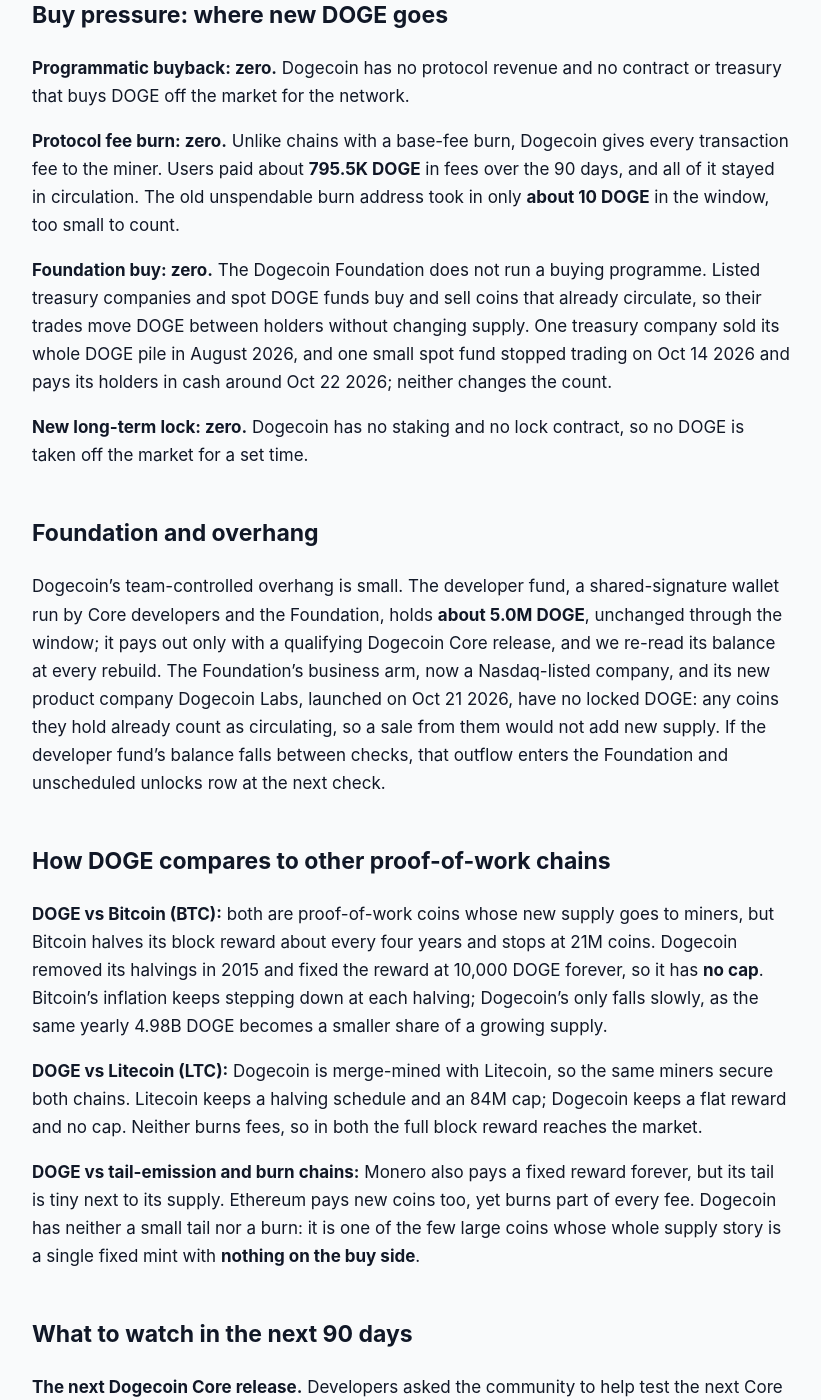
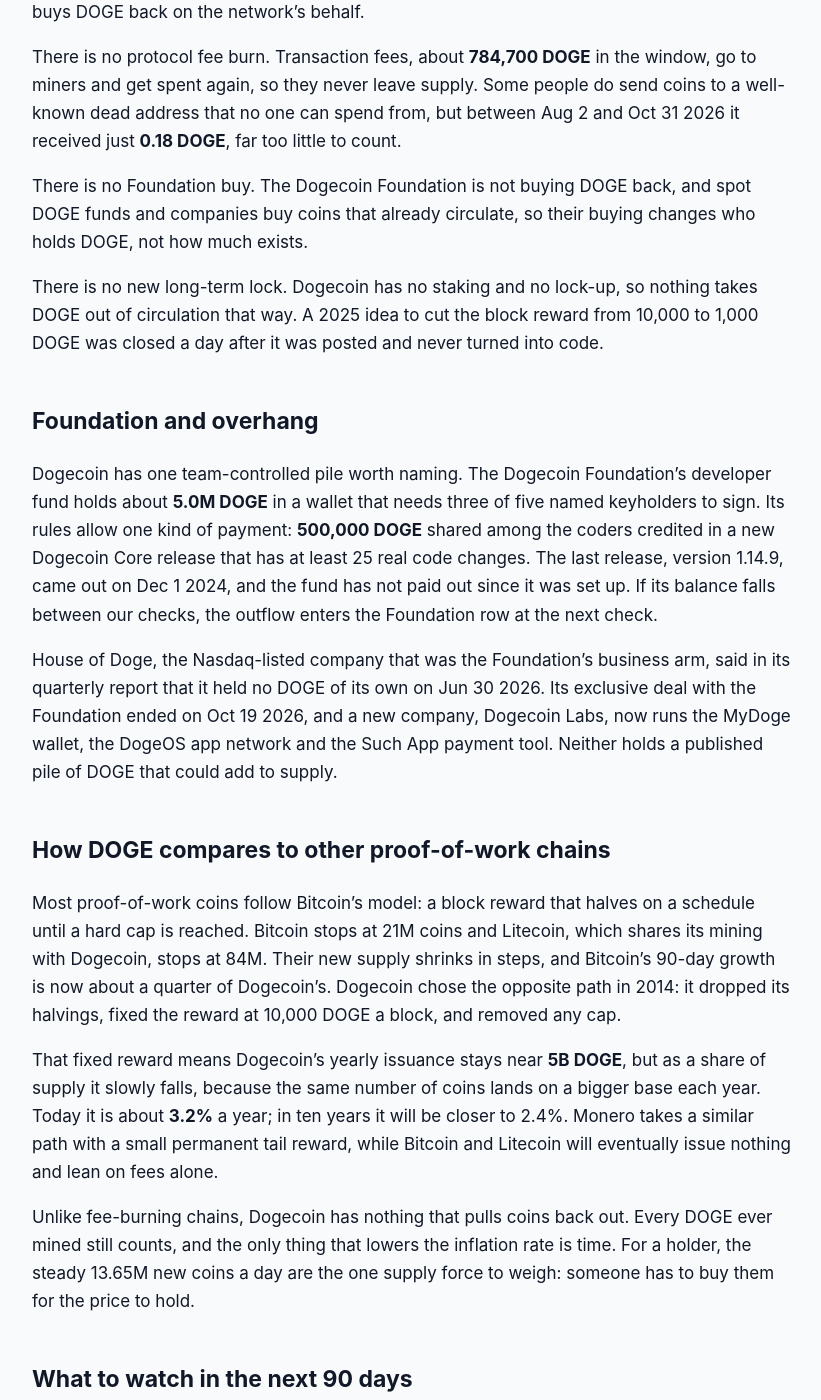
Before and after one commit to jeevansongmy-spec/mrnasdog-articles, a Jekyll site: the page built from crypto/doge-pressure-framework.md, in a window 1280 px wide and 1400 px high, scrolled down 1390 px. Shown: the whole window, without its empty margins (228-1049 px from the left). Built offline with Jekyll 4.4.1, drawn with Linux system fonts in a browser that asks for light colours; some of the changed text lies outside the part shown.

Commit message:
publish: crypto/doge-pressure-framework

```diff
--- a/crypto/doge-pressure-framework.md
+++ b/crypto/doge-pressure-framework.md
@@ -1,66 +1,67 @@
 ---
 title:         "DOGE Inflation Analysis · October 2026 · Supply growing · projected to keep growing"
-description: "DOGE supply grows by design: 10,000 new DOGE every block made 1.23B DOGE in 90 days, with no burn, buyback or lock. +0.78% net, about the same next. No cap."
+description:   "Dogecoin pays miners 10,000 new DOGE a block: 1.23B DOGE in 90 days, nothing burned or bought back, supply up +0.78%. No cap, no vesting and no halving."
 canonical_url: "https://mrnasdog.com/research/doge/inflation"
-tags: ["crypto", "doge", "dogecoin", "proof-of-work"]
-published: true
+tags:          ["crypto", "doge", "dogecoin", "proof-of-work"]
+published:     true
 ---
-Originally published at [https://mrnasdog.com/research/doge/inflation](https://mrnasdog.com/research/doge/inflation) by MrNasDog.
+
+Originally published at [https://mrnasdog.com/research/doge/inflation](https://mrnasdog.com/research/doge/inflation)
 
 # DOGE Inflation Analysis · October 2026 · Supply growing · projected to keep growing
 
-**Dogecoin (DOGE)** is inflationary by design. Every Dogecoin block pays its miner a flat **10,000 DOGE**, and between Jul 23 and Oct 21 2026 that block reward created **1.23B new DOGE**, while nothing was burned, bought back or locked. Net supply grew **+0.78%** in 90 days and is set to grow about the same in the next 90 days. Dogecoin has no supply cap and no halving, so the new DOGE never stops; it only shrinks as a share of a supply that keeps getting bigger.
+DOGE is inflationary by design: every Dogecoin block pays its miner **10,000** new DOGE, with no halving and no supply cap. In the 90 days from Aug 2 to Oct 31 2026 miners received **1.23B DOGE** while nothing was burned or bought back, so supply grew **+0.78%**, and other trackers read **+0.79%**, the same picture. The next 90 days should look almost exactly the same.
 
 ## The verdict, in one paragraph
 
-Over the 90 days to Oct 21 2026, DOGE supply grew a net **+0.78%** (1.23B new DOGE against **156.41B DOGE** in circulation), and the next 90 days are projected at the same **+0.78%**. Other supply trackers show **+0.79%** for the same 90 days, a difference of just **0.01 points**, so the two readings agree and no warning flag is shown. In a year the Dogecoin block reward adds about **4.98B DOGE**, roughly 3.2% of today's supply. Label: **a fixed-reward proof-of-work coin with steady, uncapped inflation and nothing on the buy side**.
+Dogecoin's net supply change over the last 90 days is **+0.78%**, and the projection for the next 90 days is also **+0.78%**. Other supply trackers show **+0.79%** for the same stretch, a difference of less than a hundredth of a percentage point, so the coin page carries no warning note. Every one of the **1,228,560,000** new DOGE in the window came from the block reward, and not a single coin left supply. The label that fits Dogecoin is simple: a fixed mint with nothing to burn it back, inflationary by design at roughly **3.2%** a year on today's supply.
 
 ## Sell pressure: where new DOGE comes from
 
-**Protocol inflation is the only source of new DOGE: 1.23B DOGE in 90 days.** Dogecoin is a scrypt proof-of-work chain, merge-mined with Litecoin, and every block it has made since block 600,000 in 2015 pays exactly 10,000 DOGE to the miner who finds it. Between Jul 23 and Oct 21 2026 the network produced **122,741 blocks**, one every 63.35 seconds on average instead of the 60-second target, so the window paid out **1,227,410,000 DOGE**, about **13.6M DOGE a day**. Because the reward is paid per block, a slower chain means fewer new coins than the round 1.30B a perfect one-minute pace would give. The software has not changed since Dogecoin Core 1.14.9 shipped in December 2024, so the same reward runs into the next 90 days: another **1.23B DOGE**.
+Protocol inflation is the whole story. Dogecoin pays a flat **10,000 DOGE** to the miner of every block, a rule fixed since 2015. From Aug 2 to Oct 31 2026 miners found **122,856** blocks, which made **1,228,560,000 DOGE**, about **13.65M** a day. The chain aims for one block a minute, but blocks arrived every **63 seconds** on average, so Dogecoin made about 5% fewer coins than the one-a-minute target would suggest. Because the reward is set per block, a faster chain would make more DOGE and a slower one less; the pace has held near 1,365 blocks a day.
 
-**Vesting unlocks are zero.** Dogecoin launched in December 2013 as a fair launch, with no presale, no team allocation and no investor share, so there is no vesting calendar and no unlock cliff. Every DOGE that exists came out of a mined block.
+Vesting unlocks add nothing. Dogecoin launched in December 2013 with no presale, no team share and no investor share, so every DOGE in existence was mined and no locked tranche is waiting.
 
-**Foundation and unscheduled unlocks are zero.** The only Dogecoin wallet with a written payout rule is the developer fund, which holds about **5.0M DOGE** and pays **500K DOGE** to credited contributors each time a new Dogecoin Core version is released. No version has shipped since December 2024 and none has a release date, so no payout is booked for the next 90 days.
+Foundation and unscheduled unlocks add nothing in this window. The Dogecoin Foundation's developer fund, about **5.0M DOGE**, sent nothing out between Aug 2 and Oct 31 2026, and in fact nothing has left it since December 2022. It only pays after a qualifying Dogecoin Core release, and no release is dated.
 
-**Long-term locked or bankruptcy supply is zero.** No bankruptcy estate, court order or long lock holds DOGE waiting to be released. Coins held by companies, funds and exchanges already circulate.
+Long-term locked or bankruptcy coins add nothing either. There is no court estate or locked pile of DOGE waiting to be paid out. When the treasury company CleanCore sold its DOGE stash, reported on Aug 24 2026, it sold coins that were already circulating, which moves them between owners but creates no new DOGE.
 
 ## Buy pressure: where new DOGE goes
 
-**Programmatic buyback: zero.** Dogecoin has no protocol revenue and no contract or treasury that buys DOGE off the market for the network.
+There is no programmatic buyback. Dogecoin has no treasury income and no program that buys DOGE back on the network's behalf.
 
-**Protocol fee burn: zero.** Unlike chains with a base-fee burn, Dogecoin gives every transaction fee to the miner. Users paid about **795.5K DOGE** in fees over the 90 days, and all of it stayed in circulation. The old unspendable burn address took in only **about 10 DOGE** in the window, too small to count.
+There is no protocol fee burn. Transaction fees, about **784,700 DOGE** in the window, go to miners and get spent again, so they never leave supply. Some people do send coins to a well-known dead address that no one can spend from, but between Aug 2 and Oct 31 2026 it received just **0.18 DOGE**, far too little to count.
 
-**Foundation buy: zero.** The Dogecoin Foundation does not run a buying programme. Listed treasury companies and spot DOGE funds buy and sell coins that already circulate, so their trades move DOGE between holders without changing supply. One treasury company sold its whole DOGE pile in August 2026, and one small spot fund stopped trading on Oct 14 2026 and pays its holders in cash around Oct 22 2026; neither changes the count.
+There is no Foundation buy. The Dogecoin Foundation is not buying DOGE back, and spot DOGE funds and companies buy coins that already circulate, so their buying changes who holds DOGE, not how much exists.
 
-**New long-term lock: zero.** Dogecoin has no staking and no lock contract, so no DOGE is taken off the market for a set time.
+There is no new long-term lock. Dogecoin has no staking and no lock-up, so nothing takes DOGE out of circulation that way. A 2025 idea to cut the block reward from 10,000 to 1,000 DOGE was closed a day after it was posted and never turned into code.
 
 ## Foundation and overhang
 
-Dogecoin's team-controlled overhang is small. The developer fund, a shared-signature wallet run by Core developers and the Foundation, holds **about 5.0M DOGE**, unchanged through the window; it pays out only with a qualifying Dogecoin Core release, and we re-read its balance at every rebuild. The Foundation's business arm, now a Nasdaq-listed company, and its new product company Dogecoin Labs, launched on Oct 21 2026, have no locked DOGE: any coins they hold already count as circulating, so a sale from them would not add new supply. If the developer fund's balance falls between checks, that outflow enters the Foundation and unscheduled unlocks row at the next check.
+Dogecoin has one team-controlled pile worth naming. The Dogecoin Foundation's developer fund holds about **5.0M DOGE** in a wallet that needs three of five named keyholders to sign. Its rules allow one kind of payment: **500,000 DOGE** shared among the coders credited in a new Dogecoin Core release that has at least 25 real code changes. The last release, version 1.14.9, came out on Dec 1 2024, and the fund has not paid out since it was set up. If its balance falls between our checks, the outflow enters the Foundation row at the next check.
+
+House of Doge, the Nasdaq-listed company that was the Foundation's business arm, said in its quarterly report that it held no DOGE of its own on Jun 30 2026. Its exclusive deal with the Foundation ended on Oct 19 2026, and a new company, Dogecoin Labs, now runs the MyDoge wallet, the DogeOS app network and the Such App payment tool. Neither holds a published pile of DOGE that could add to supply.
 
 ## How DOGE compares to other proof-of-work chains
 
-**DOGE vs Bitcoin (BTC):** both are proof-of-work coins whose new supply goes to miners, but Bitcoin halves its block reward about every four years and stops at 21M coins. Dogecoin removed its halvings in 2015 and fixed the reward at 10,000 DOGE forever, so it has **no cap**. Bitcoin's inflation keeps stepping down at each halving; Dogecoin's only falls slowly, as the same yearly 4.98B DOGE becomes a smaller share of a growing supply.
+Most proof-of-work coins follow Bitcoin's model: a block reward that halves on a schedule until a hard cap is reached. Bitcoin stops at 21M coins and Litecoin, which shares its mining with Dogecoin, stops at 84M. Their new supply shrinks in steps, and Bitcoin's 90-day growth is now about a quarter of Dogecoin's. Dogecoin chose the opposite path in 2014: it dropped its halvings, fixed the reward at 10,000 DOGE a block, and removed any cap.
 
-**DOGE vs Litecoin (LTC):** Dogecoin is merge-mined with Litecoin, so the same miners secure both chains. Litecoin keeps a halving schedule and an 84M cap; Dogecoin keeps a flat reward and no cap. Neither burns fees, so in both the full block reward reaches the market.
+That fixed reward means Dogecoin's yearly issuance stays near **5B DOGE**, but as a share of supply it slowly falls, because the same number of coins lands on a bigger base each year. Today it is about **3.2%** a year; in ten years it will be closer to 2.4%. Monero takes a similar path with a small permanent tail reward, while Bitcoin and Litecoin will eventually issue nothing and lean on fees alone.
 
-**DOGE vs tail-emission and burn chains:** Monero also pays a fixed reward forever, but its tail is tiny next to its supply. Ethereum pays new coins too, yet burns part of every fee. Dogecoin has neither a small tail nor a burn: it is one of the few large coins whose whole supply story is a single fixed mint with **nothing on the buy side**.
+Unlike fee-burning chains, Dogecoin has nothing that pulls coins back out. Every DOGE ever mined still counts, and the only thing that lowers the inflation rate is time. For a holder, the steady 13.65M new coins a day are the one supply force to weigh: someone has to buy them for the price to hold.
 
 ## What to watch in the next 90 days
 
-**The next Dogecoin Core release.** Developers asked the community to help test the next Core version in September 2026; when it ships, the developer fund pays out 500K DOGE, a small one-off sell-side item.
+The block pace is the first thing to watch. Dogecoin made about 1,365 blocks a day from Aug 2 to Oct 31 2026; if mining power rises and blocks come closer to one a minute, new supply would edge toward 14.4M DOGE a day.
 
-**Talk of a smaller block reward.** Some holders keep pushing to cut the reward from 10,000 to 1,000 DOGE a block. As of Oct 21 2026 there is no code, no release and no activation date; only a shipped change adopted by miners would move this reading.
+The next Dogecoin Core release has no date. Version 1.14.9 shipped on Dec 1 2024; a new release with enough code changes would let the developer fund pay out **500,000 DOGE**, which would enter the Foundation row.
 
-**Block speed.** The chain ran at about 63 seconds a block in this window. A faster pace means more new DOGE, a slower pace less; we re-measure it at every check.
+House of Doge's next quarterly report is due in mid-November 2026 and will show whether it holds DOGE again. By Dec 31 2026 it must drop "Doge" from its company names, and it owes the Foundation $400,000. None of this changes supply, but it changes who builds around the coin.
 
-**Dogecoin Labs and DogeOS.** The new company launched on Oct 21 2026 to build payments and apps, and the DogeOS app platform opened a public test network on Sep 30 2026. Neither mints or burns DOGE on the main chain, so neither changes the supply count unless a burn or lock is added.
+Spot DOGE funds are the last watch line. Bitwise's fund stopped trading on Oct 14 2026, and the remaining US funds are small; their buying would move coins already in circulation, not the supply count.
 
 ## Summary
 
-Dogecoin (DOGE) grows its supply by about **+0.78% every 90 days**, entirely from a flat 10,000 DOGE block reward that paid miners **1.23B DOGE** between Jul 23 and Oct 21 2026. Nothing works against it: no fee burn, no buyback, no staking lock and no vesting. The main risk for holders is that this steady mint, about **4.98B DOGE a year**, must be bought by new demand just to keep the price still. There is no cap; only a software change adopted by miners could slow it, and none is scheduled.
+Dogecoin's supply grew **+0.78%** in the 90 days to Oct 31 2026 and is projected to grow about the same in the next 90 days. All of it, **1.23B DOGE**, came from the fixed reward of 10,000 DOGE per block, and nothing was burned, bought back or locked away. The key risk is steady: Dogecoin has no cap, so about 13.65M new DOGE reach miners every day and must be absorbed by buyers. The only limit on that flow is the block pace, and over time the yearly rate slowly drifts lower as supply grows.
 
----
-
-*MrNasDog Pressure Framework analysis of DOGE, Metric 1 — Inflation. Data + explanation only. Not financial advice. Checked Oct 21 2026.*
+*MrNasDog Pressure Framework analysis of DOGE, Metric 1 — Inflation. Data + explanation only. Not financial advice. Checked Oct 31 2026.*
```
